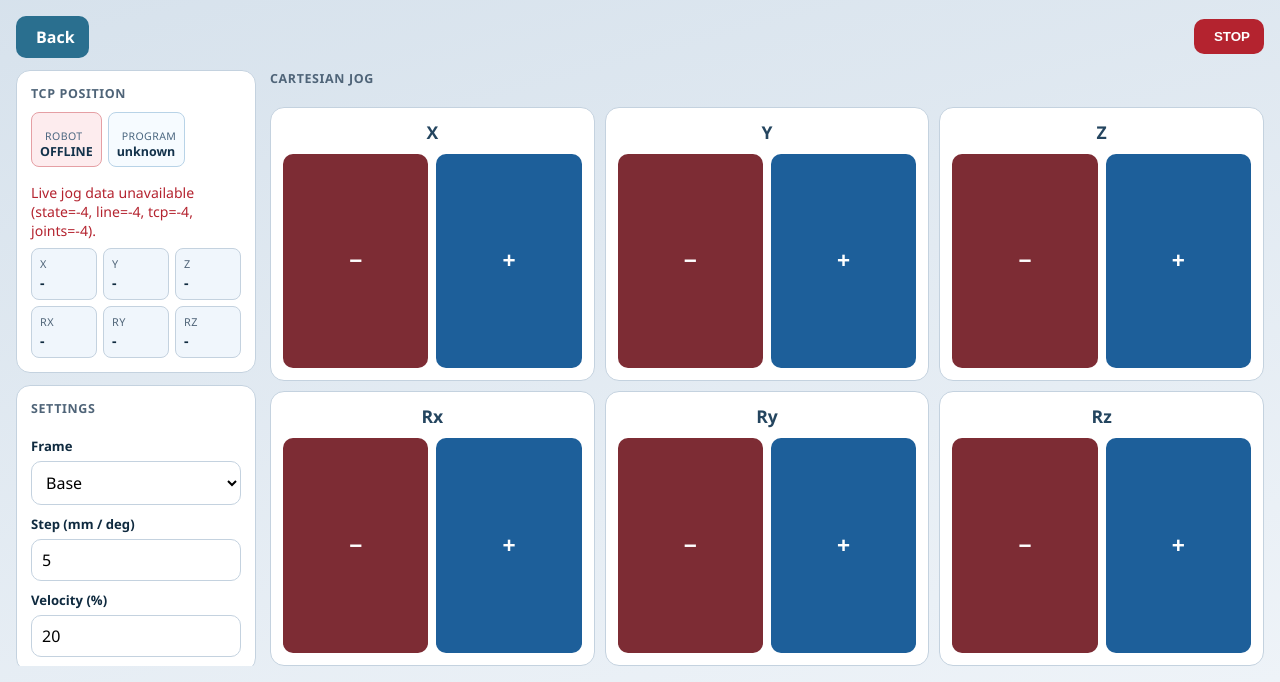
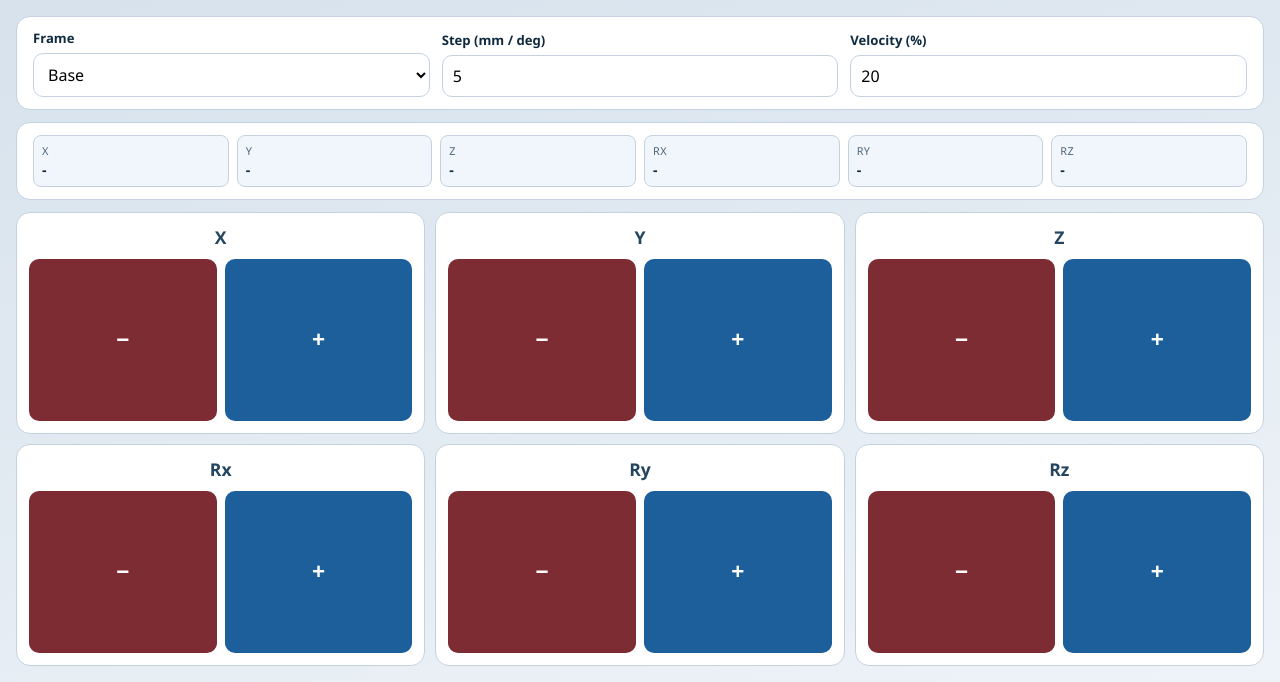
Before and after one commit to gagesmith3/WeldFlex, a Flask app: page /jog in a window 1280 px wide. Shown: the part 118-800 px from the top of the page. Run offline with Flask 3, Linux system fonts and the light colour scheme; data that the repository does not hold is empty; some libraries are stand-ins or nearby versions.

Commit message:
jog menu

```diff
--- a/backend/static/css/operator.css
+++ b/backend/static/css/operator.css
@@ -1411,89 +1411,47 @@ pre {
   overflow: hidden;
 }
 
-.jog-nav-row {
-  display: flex;
-  gap: 10px;
-  align-items: center;
-  flex-shrink: 0;
-}
-
-.jog-stop-btn {
-  margin-left: auto;
-}
-
-.jog-layout {
-  flex: 1;
-  min-height: 0;
-  display: grid;
-  grid-template-columns: 240px 1fr;
-  gap: 14px;
-}
-
-.jog-left-col {
-  display: flex;
-  flex-direction: column;
+
+
+.jog-settings-bar {
+  display: flex;
   gap: 12px;
-  min-height: 0;
-  overflow-y: auto;
-}
-
-.jog-right-col {
-  display: flex;
-  flex-direction: column;
-  gap: 10px;
-  min-height: 0;
-}
-
-.jog-col-heading {
-  margin: 0 0 10px;
-  font-size: 0.78rem;
-  font-weight: 600;
-  text-transform: uppercase;
-  letter-spacing: 0.05em;
-  color: var(--muted);
-}
-
-.jog-position-block {
+  align-items: flex-end;
   background: var(--panel);
   border: 1px solid var(--line);
   border-radius: 14px;
-  padding: 14px;
+  padding: 12px 16px;
   flex-shrink: 0;
 }
 
-.jog-settings-block {
+.jog-settings-bar .jog-setting-field {
+  flex: 1;
+  min-width: 0;
+}
+
+.jog-setting-field label {
+  display: block;
+  margin: 0 0 6px;
+  font-size: 0.82rem;
+}
+
+.jog-setting-field input,
+.jog-setting-field select {
+  width: 100%;
+  padding: 9px 10px;
+}
+
+.jog-pos-bar {
+  display: grid;
+  grid-template-columns: repeat(6, 1fr);
+  gap: 8px;
   background: var(--panel);
   border: 1px solid var(--line);
   border-radius: 14px;
-  padding: 14px;
-  display: flex;
-  flex-direction: column;
-  gap: 10px;
+  padding: 12px 16px;
   flex-shrink: 0;
 }
 
-.jog-setting-field label {
-  margin: 0 0 6px;
-  font-size: 0.82rem;
-}
-
-.jog-setting-field input,
-.jog-setting-field select {
-  padding: 9px 10px;
-}
-
-.jog-status-compact {
-  display: flex;
-  flex-direction: column;
-  gap: 8px;
-}
-
-.jog-status-chips {
-  display: flex;
-  gap: 6px;
-  flex-wrap: wrap;
-}
 
 .jog-pos-grid {
   display: grid;
@@ -1530,6 +1488,7 @@ pre {
   gap: 10px;
   flex: 1;
   min-height: 0;
+  min-width: 0;
 }
 
 .jog-axis-card {
@@ -1661,9 +1620,8 @@ pre {
     padding: 10px;
   }
 
-  .jog-layout {
-    grid-template-columns: 200px 1fr;
-    gap: 10px;
+  .jog-pos-bar {
+    grid-template-columns: repeat(3, 1fr);
   }
 
   .btn.jog-btn {
@@ -1684,15 +1642,6 @@ pre {
 }
 
 @media (max-width: 600px) {
-  .jog-nav-row {
-    flex-direction: column;
-    align-items: stretch;
-  }
-
-  .jog-stop-btn {
-    margin-left: 0;
-  }
-
   .calibration-body { grid-template-columns: 1fr; }
 }
 
--- a/backend/templates/jog.html
+++ b/backend/templates/jog.html
@@ -3,25 +3,8 @@
 
 {% block body %}
 <div class="jog-page">
-  <div class="jog-nav-row">
-    {{ action_button('Back', variant='recipe-load', icon='arrow_left', href='/calibration') }}
-    {{ action_button('STOP', variant='stop', icon='square',
-         hx_post='/ui/jog/stop', hx_target='#toast-rack',
-         class_name='jog-stop-btn') }}
-  </div>
 
-  <div class="jog-layout">
-
-    <div class="jog-left-col">
-      <div class="jog-position-block">
-        <h3 class="jog-col-heading">TCP Position</h3>
-        <div hx-get="/ui/jog/status"
-             hx-trigger="load, every {{ status_interval_ms or 1000 }}ms"
-             hx-swap="innerHTML"></div>
-      </div>
-
-      <div class="jog-settings-block" id="jog-settings">
-        <h3 class="jog-col-heading">Settings</h3>
+  <div class="jog-settings-bar" id="jog-settings">
     <div class="jog-setting-field">
       <label for="cartesian_frame">Frame</label>
       <select id="cartesian_frame" name="cartesian_frame">
@@ -41,10 +24,12 @@
              value="20" inputmode="none" data-kbd="num">
     </div>
   </div>
-    </div>
 
-    <div class="jog-right-col">
-      <h3 class="jog-col-heading">Cartesian Jog</h3>
+  <div class="jog-pos-bar"
+       hx-get="/ui/jog/status"
+       hx-trigger="load, every {{ status_interval_ms or 1000 }}ms"
+       hx-swap="innerHTML"></div>
+
   <div class="jog-axis-grid">
     {% for label, axis in [('X','x'),('Y','y'),('Z','z'),('Rx','rx'),('Ry','ry'),('Rz','rz')] %}
     <div class="jog-axis-card">
@@ -62,8 +47,6 @@
     </div>
     {% endfor %}
   </div>
-    </div>
 
 </div>
-</div>
 {% endblock %}
--- a/backend/templates/partials/jog_status.html
+++ b/backend/templates/partials/jog_status.html
@@ -1,17 +1,3 @@
-{% from "components/ui.html" import status_chip with context %}
-{% set state_icon = 'play' if snapshot.program_state == 'running' else ('pause' if snapshot.program_state == 'paused' else 'square') %}
-
-<div class="jog-status-compact">
-  <div class="jog-status-chips">
-    {{ status_chip('Robot', 'ONLINE' if snapshot.connected else 'OFFLINE',
-         icon='link_2' if snapshot.connected else 'link_2_off',
-         state='ok' if snapshot.connected else 'error',
-         compact=true, tooltip=snapshot.error or '') }}
-    {{ status_chip('Program', snapshot.program_state,
-         icon=state_icon, compact=true) }}
-  </div>
-  {% if snapshot.error %}<p class="input-error">{{ snapshot.error }}</p>{% endif %}
-  <div class="jog-pos-grid">
 {% for label, value in [
     ('X',  snapshot.tcp_pose_labels[0]),
     ('Y',  snapshot.tcp_pose_labels[1]),
@@ -24,5 +10,3 @@
   <strong>{{ value }}</strong>
 </div>
 {% endfor %}
-  </div>
-</div>
```
Lines whose indentation alone changed are shown as unchanged.
